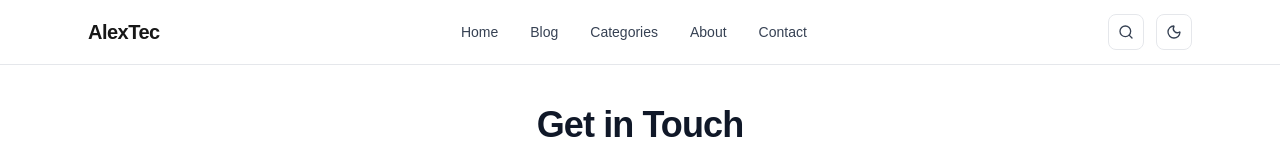
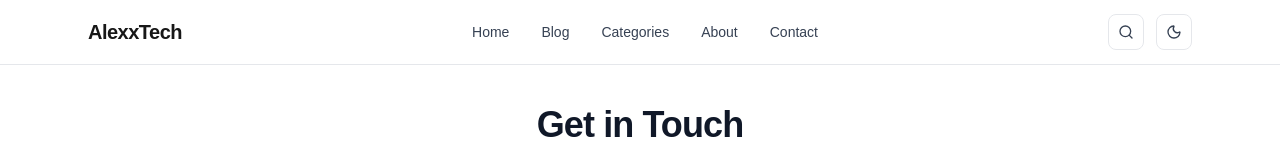
Before and after one commit to anwarzebbangash/alexzender, a Next.js app: page /contact in a window 1280 px wide. Shown: the top 160 px of the page. Built offline with nearby package versions, Linux system fonts and the light colour scheme.

Commit message:
Update logo name to AlexxTech

```diff
--- a/src/app/layout.tsx
+++ b/src/app/layout.tsx
@@ -16,8 +16,8 @@ const geistMono = Geist_Mono({
 });
 export const metadata: Metadata = {
   title: {
-    default: "AlexTec | AI, Web Development & Software Tutorials",
-    template: "%s | AlexTec",
+    default: "AlexxTech | AI, Web Development & Software Tutorials",
+    template: "%s | AlexxTech",
   },
   description:
     "Practical tutorials on AI tools, web development, JavaScript, Next.js, Node.js and SaaS for beginners and intermediate developers.",
@@ -32,15 +32,15 @@ export const metadata: Metadata = {
   ],
   authors: [{ name: "Abdullah" }],
   openGraph: {
-    title: "AlexTec | AI, Web Development & Software Tutorials",
+    title: "AlexxTech | AI, Web Development & Software Tutorials",
     description:
       "Practical tutorials on AI tools, web development, JavaScript, Next.js, Node.js and SaaS.",
-    siteName: "AlexTec",
+    siteName: "AlexxTech",
     type: "website",
   },
   twitter: {
     card: "summary_large_image",
-    title: "AlexTec | AI, Web Development & Software Tutorials",
+    title: "AlexxTech | AI, Web Development & Software Tutorials",
     description:
       "Practical tutorials on AI tools, web development, JavaScript, Next.js, Node.js and SaaS.",
   },
--- a/src/components/navbar.tsx
+++ b/src/components/navbar.tsx
@@ -21,7 +21,7 @@ export function Navbar() {
       <nav className="mx-auto flex h-16 max-w-6xl items-center justify-between px-4 sm:px-6">
         {/* Logo */}
                       <Link href="/" className="text-xl font-bold tracking-tight">
-          AlexTec
+          AlexxTech
         </Link>
 
         {/* Desktop Nav Links */}
```
